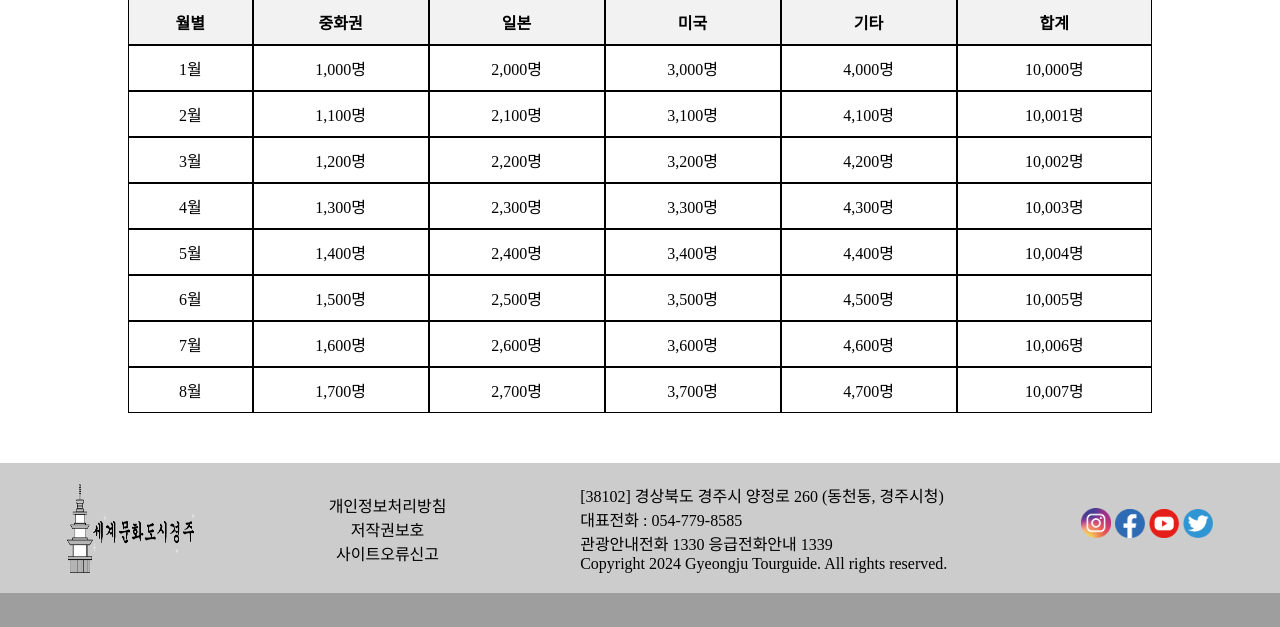
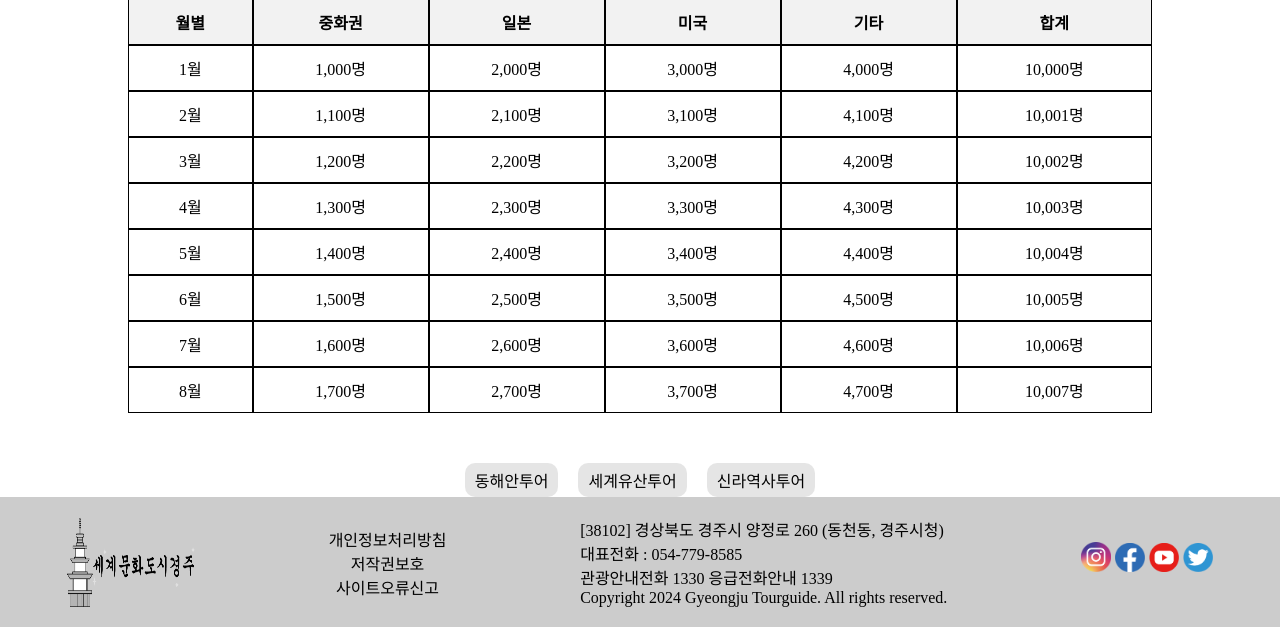
Before and after one commit to ParkMini/2024-Nationwide-Skills-Competition, a PHP site: page / in a window 1280 px wide. Shown: the part 3632-4259 px from the top of the page. Before the commit the page ends 4225 px from the top, so only its background shows below. Run offline with PHP 8.4, Linux system fonts and the light colour scheme.

Commit message:
여행코스추천 페이지

```diff
--- a/index.html
+++ b/index.html
@@ -311,6 +311,90 @@
     </table>
   </div>
 
+  <div id="recommendTravelCourse">
+    <input type="radio" name="recommendTravelCourseSelector" id="동해안투어">
+    <input type="radio" name="recommendTravelCourseSelector" id="세계유산투어">
+    <input type="radio" name="recommendTravelCourseSelector" id="신라역사투어">
+    <div id="recommendTravelCourseLabels">
+      <label for="동해안투어">동해안투어</label>
+      <label for="세계유산투어">세계유산투어</label>
+      <label for="신라역사투어">신라역사투어</label>
+    </div>
+
+    <div id="동해안투어추천" class="recommendTravelCourseRecommend">
+      <div>
+        <span>경주전통명주전시관</span>
+        <img src="./A-Module-제공파일/제공파일/여행코스/동해안투어/경주전통명주전시관.jpg" alt="">
+      </div>
+      <div>
+        <img src="./A-Module-제공파일/제공파일/여행코스/동해안투어/감은사지.jpg" alt="">
+        <span>감은사지</span>
+      </div>
+      <div>
+        <span>문무대왕릉</span>
+        <img src="./A-Module-제공파일/제공파일/여행코스/동해안투어/문무대왕릉.jpg" alt="">
+      </div>
+      <div>
+        <img src="./A-Module-제공파일/제공파일/여행코스/동해안투어/양남주상절리.jpg" alt="">
+        <span>양남주상절리</span>
+      </div>
+      <div>
+        <span>굴골사</span>
+        <img src="./A-Module-제공파일/제공파일/여행코스/동해안투어/굴골사.jpg" alt="">
+      </div>
+      <div>
+        <img src="./A-Module-제공파일/제공파일/여행코스/동해안투어/괘릉.jpg" alt="">
+        <span>괘릉</span>
+      </div>
+    </div>
+
+    <div id="세계유산투어추천" class="recommendTravelCourseRecommend">
+      <div>
+        <span>무열왕릉</span>
+        <img src="./A-Module-제공파일/제공파일/여행코스/세계유산투어/무열왕릉.jpg" alt="">
+      </div>
+      <div>
+        <img src="./A-Module-제공파일/제공파일/여행코스/세계유산투어/대릉원.png" alt="">
+        <span>대릉원</span>
+      </div>
+      <div>
+        <span>분황사</span>
+        <img src="./A-Module-제공파일/제공파일/여행코스/세계유산투어/분황사.jpg" alt="">
+      </div>
+      <div>
+        <img src="./A-Module-제공파일/제공파일/여행코스/세계유산투어/석굴암.jpg" alt="">
+        <span>석굴암</span>
+      </div>
+      <div>
+        <span>불국사</span>
+        <img src="./A-Module-제공파일/제공파일/여행코스/세계유산투어/불국사.jpg" alt="">
+      </div>
+    </div>
+
+    <div id="신라역사투어추천" class="recommendTravelCourseRecommend">
+      <div>
+        <span>김유신장군묘</span>
+        <img src="./A-Module-제공파일/제공파일/여행코스/신라역사투어/김유신장군묘.jpg" alt="">
+      </div>
+      <div>
+        <img src="./A-Module-제공파일/제공파일/여행코스/신라역사투어/국립경주박물관.jpg" alt="">
+        <span>국립경주박물관</span>
+      </div>
+      <div>
+        <span>황룡사역사문화관</span>
+        <img src="./A-Module-제공파일/제공파일/여행코스/신라역사투어/황룡사역사문화관.jpg" alt="">
+      </div>
+      <div>
+        <img src="./A-Module-제공파일/제공파일/여행코스/신라역사투어/불국사.jpg" alt="">
+        <span>불국사</span>
+      </div>
+      <div>
+        <span>경주세계문화엑스포</span>
+        <img src="./A-Module-제공파일/제공파일/여행코스/신라역사투어/경주세계문화엑스포.jpg" alt="">
+      </div>
+    </div>
+  </div>
+
   <div id="loginModal" class="cmodal">
     <div class="cmodalBody">
       <h1>로그인</h1>
--- a/style.css
+++ b/style.css
@@ -14,6 +14,15 @@ ul {
 
 label {
   cursor: pointer;
+}
+
+@keyframes fadein {
+  from {
+    opacity: 0;
+  }
+  to {
+    opacity: 1;
+  }
 }
 
 header {
@@ -456,3 +465,44 @@ body::after {
 #joinModal:target {
   display: flex;
 }
+
+#recommendTravelCourse input {
+  display: none;
+}
+
+#recommendTravelCourseLabels {
+  justify-content: center;
+  display: flex;
+  text-align: center;
+}
+
+#recommendTravelCourseLabels label {
+  padding: 5px 10px;
+  background: rgba(0, 0, 0, 0.1);
+  border-radius: 10px;
+  margin: 0 10px;
+}
+
+.recommendTravelCourseRecommend img {
+  margin: 10px 30px;
+  width: 25%;
+  vertical-align: middle;
+}
+
+.recommendTravelCourseRecommend span {
+  font-size: 24px;
+  font-weight: bold;
+}
+
+.recommendTravelCourseRecommend {
+  margin-top: 20px;
+  text-align: center;
+  display: none;
+  animation: fadein 0.3s;
+}
+
+#동해안투어:checked ~ #동해안투어추천,
+#세계유산투어:checked ~ #세계유산투어추천,
+#신라역사투어:checked ~ #신라역사투어추천 {
+  display: block;
+}
```
